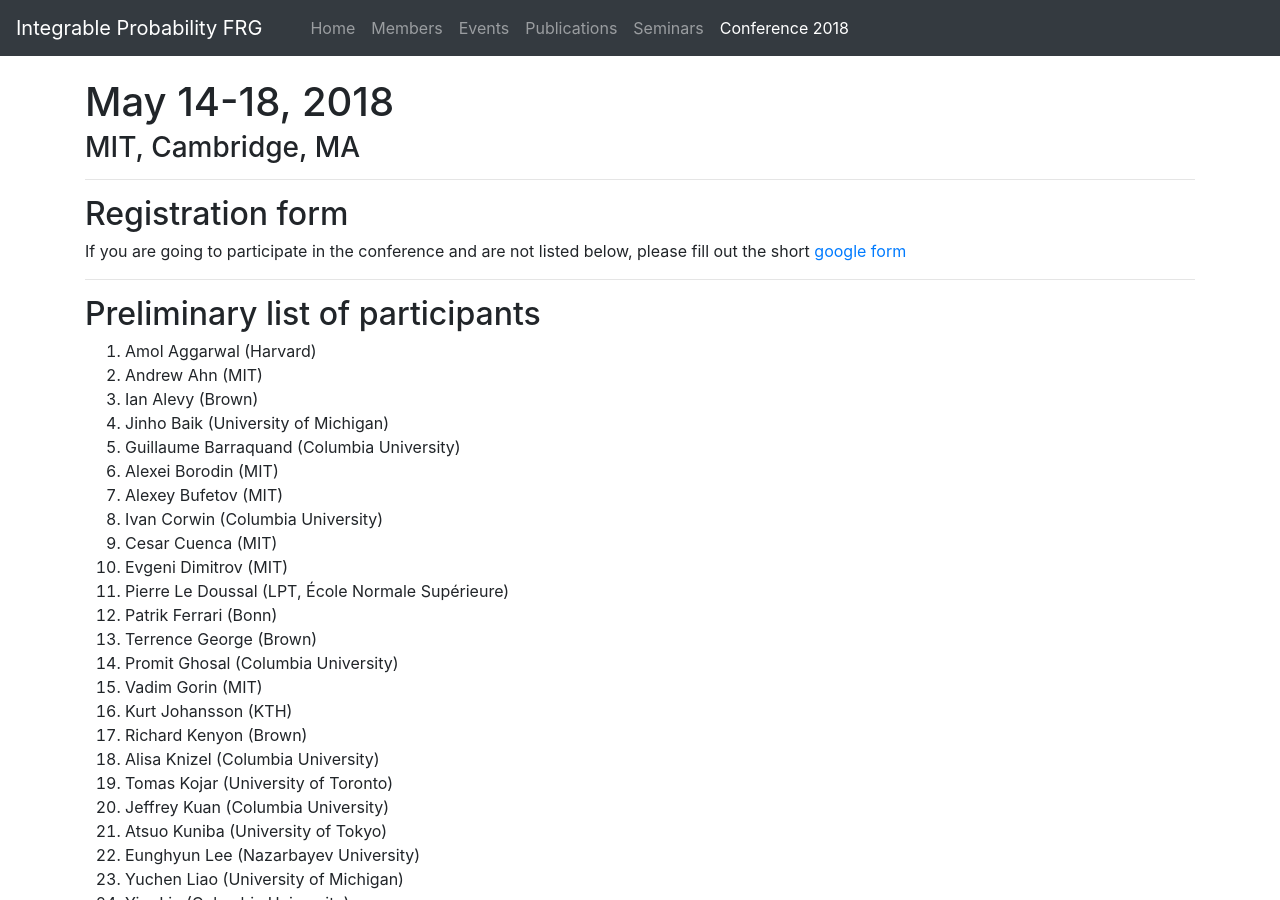
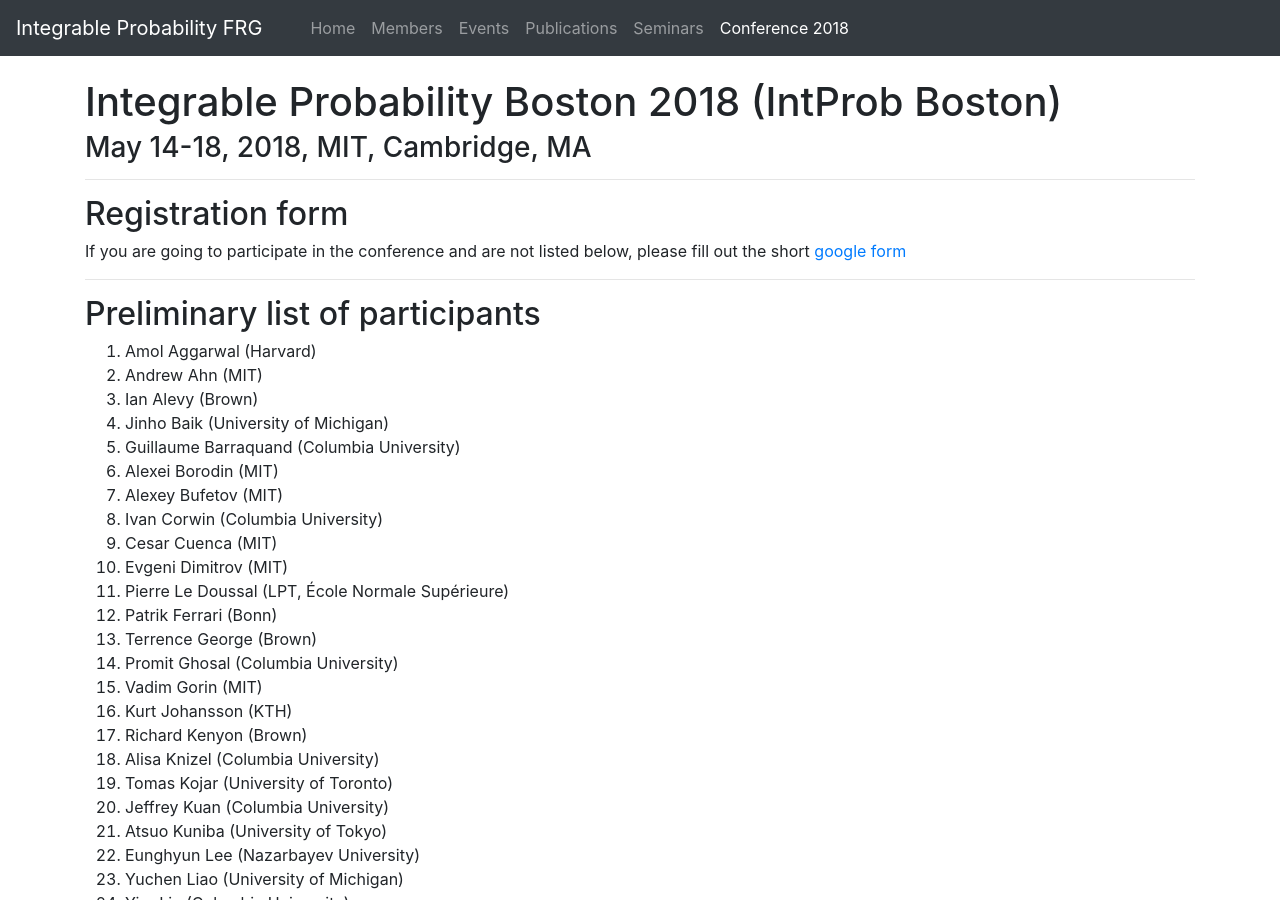
Before and after one commit to int-prob/int-prob-code, a Jekyll site: the page built from conference2018/index.md, in a window 1280 px wide and 900 px high. Built offline with Jekyll 4.4.1, drawn with Linux system fonts in a browser that asks for light colours; nearby versions of some CDN libraries.

Commit message:
change title

```diff
--- a/conference2018/index.md
+++ b/conference2018/index.md
@@ -6,9 +6,9 @@ nav_id: Conference 2018
 permalink: /conference2018/
 ---
 
-# May 14-18, 2018
+# Integrable Probability Boston 2018 (IntProb Boston)
 
-### MIT, Cambridge, MA
+### May 14-18, 2018, MIT, Cambridge, MA
 
 ---
 
```
